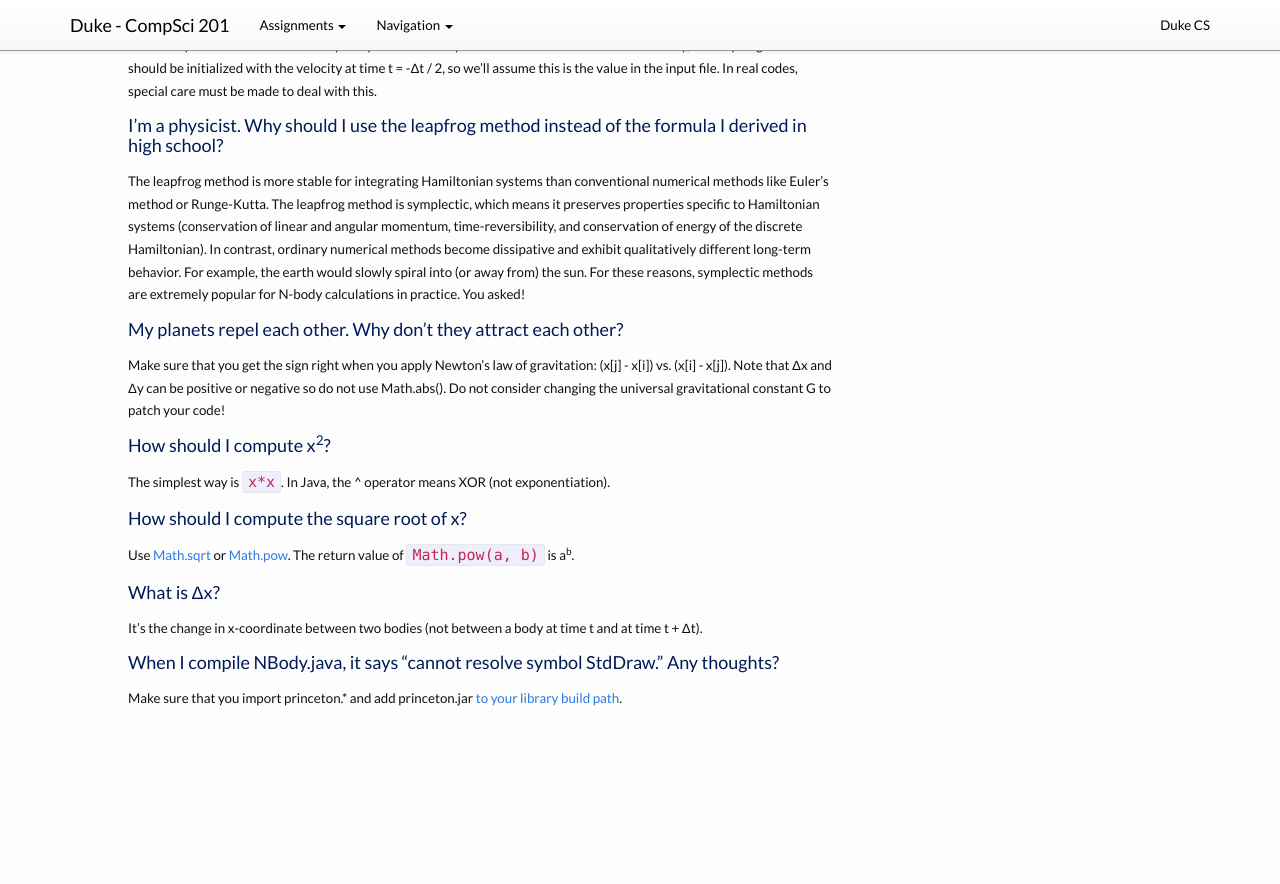
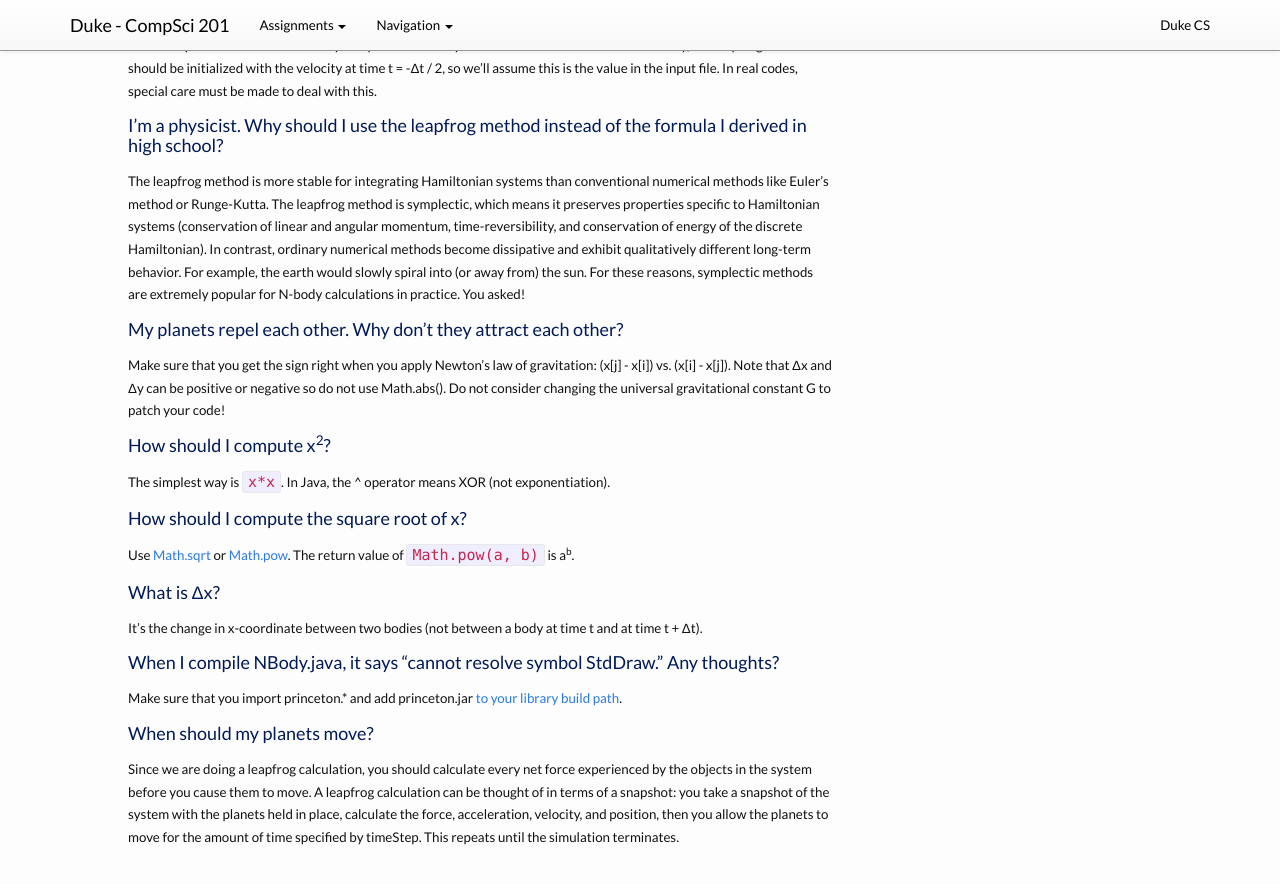
Before and after one commit to compsci201/compsci201.github.io, a Jekyll site: the page built from nbody/5-faqs.md, in a window 1280 px wide and 900 px high, scrolled down 637 px. Shown: the top 884 px of the window. Built offline with Jekyll 4.4.1, drawn with Linux system fonts in a browser that asks for light colours; nearby versions of some CDN libraries; before the commit the page ends 1398 px from its top, so only the background shows below that.

Commit message:
Add FAQ
Re: Paul Cruz's observation during office hours 6 September 2015

```diff
--- a/nbody/5-faqs.md
+++ b/nbody/5-faqs.md
@@ -51,3 +51,7 @@
 ####When I compile NBody.java, it says "cannot resolve symbol StdDraw." Any thoughts?
 
 Make sure that you import princeton.* and add princeton.jar [to your library build path](http://www.cs.duke.edu/courses/cps004g/fall07/assign/final/shotgun/addlibrary.html).
+
+####When should my planets move?
+
+Since we are doing a leapfrog calculation, you should calculate every net force experienced by the objects in the system before you cause them to move. A leapfrog calculation can be thought of in terms of a snapshot: you take a snapshot of the system with the planets held in place, calculate the force, acceleration, velocity, and position, then you allow the planets to move for the amount of time specified by timeStep. This repeats until the simulation terminates.
```
